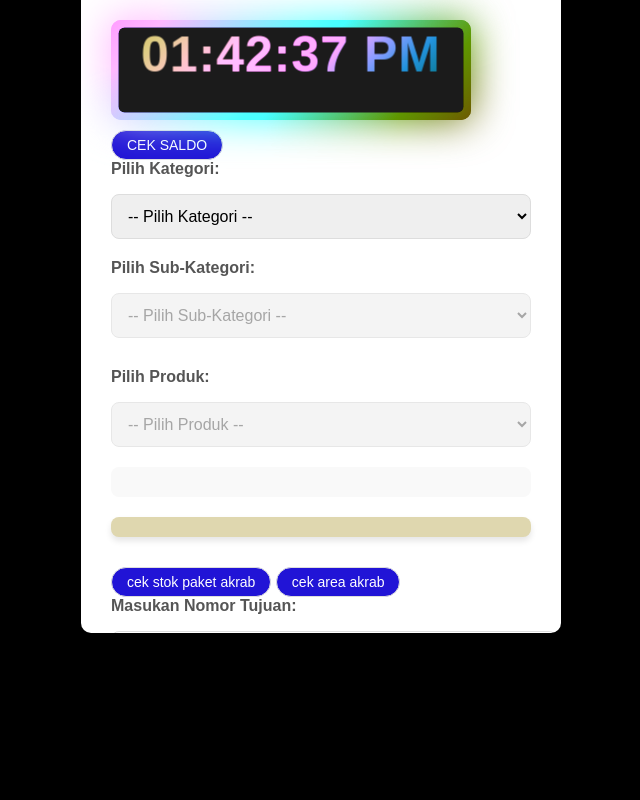
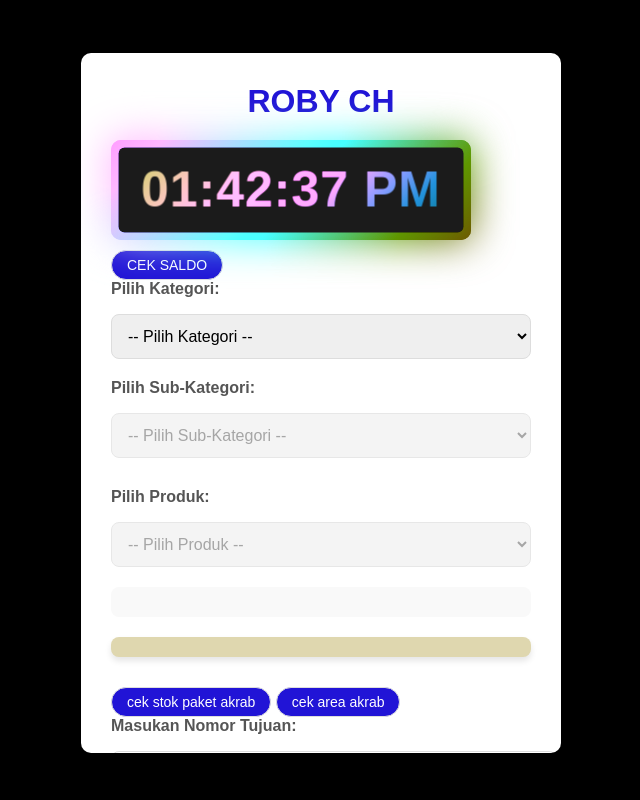
Before and after one commit to robychanel/jm, a plain HTML site: page index.html in a window 1280 px wide. Shown: the whole page, without its empty margins (349-989 px from the left). Drawn offline with Linux system fonts and the light colour scheme.

Commit message:
Update style.css

```diff
--- a/style.css
+++ b/style.css
@@ -5,7 +5,7 @@
 }
 html,body{
   display: grid;
-  height: 70%;
+  height: 100%;
   place-items: center;
   background: #000;
 }
@@ -34,7 +34,7 @@ html,body{
   text-align: center;
 }
 .display #time{
-  line-height: 55px;
+  line-height: 85px;
   color: #fff;
   font-size: 50px;
   font-weight: 600;
```
